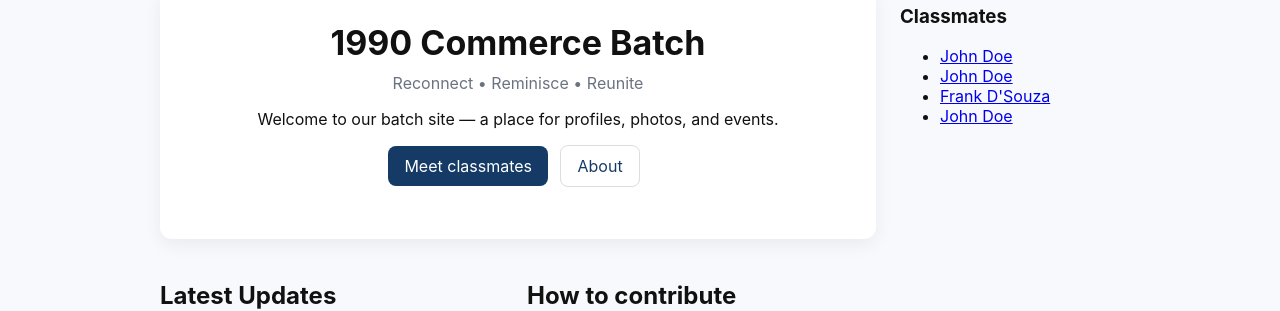
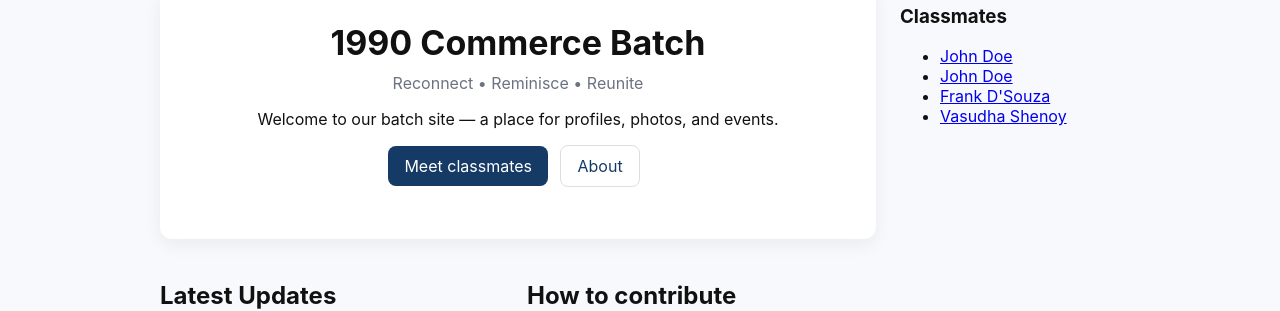
Before and after one commit to frankdsouza/stphilomenabcom-1990, a Jekyll site: the page built from index.md, in a window 1280 px wide. Shown: the part 209-520 px from the top of the page. Built offline with Jekyll 4.4.1, drawn with Linux system fonts in a browser that asks for light colours.

Commit message:
Update vasudha-shenoy.md

```diff
--- a/_classmates/vasudha-shenoy.md
+++ b/_classmates/vasudha-shenoy.md
@@ -1,11 +1,11 @@
 ---
 layout: default
-title: John Doe
-permalink: /classmates/john-doe/
+title: Vasudha Shenoy
+permalink: /classmates/Vasudha Shenoy/
 ---
 
 <div class="card">
-  <img class="profile-pic" src="/assets/images/john.jpg" alt="John Doe">
+  <img class="profile-pic" src="/assets/images/vasudha.jpg" alt="John Doe">
   <h3>John Doe</h3>
   <p class="small">Software Engineer • Mumbai</p>
   <h4>About</h4>
@@ -13,5 +13,5 @@ permalink: /classmates/john-doe/
   <h4>Favorite Memory</h4>
   <p>The annual sports day when we won the cricket trophy.</p>
   <h4>Photos & Videos</h4>
-  <p><a href="https://drive.google.com/drive/folders/EXAMPLE">Drive album</a></p>
+  <p><a href="https://drive.google.com/drive/folders/vasudha">Drive album</a></p>
 </div>
```
